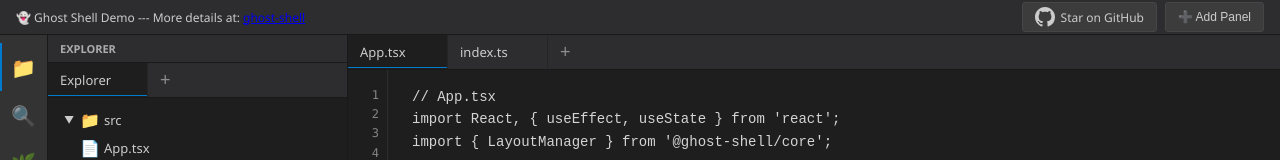
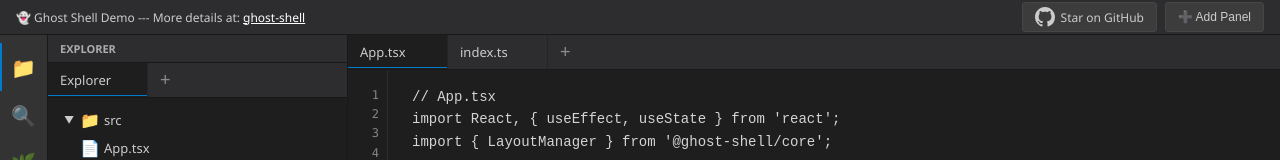
Before and after one commit to andreyantipov/ghost-shell, a React (Vite) app in the folder packages/apps/react-demo/: page / in a window 1280 px wide. Shown: the top 160 px of the page. Built offline with nearby package versions, Linux system fonts and the light colour scheme.

Commit message:
small fix

```diff
--- a/packages/apps/react-demo/src/app/App.css
+++ b/packages/apps/react-demo/src/app/App.css
@@ -1,3 +1,7 @@
+a {
+  color: white;
+}
+
 .app {
   display: flex;
   flex-direction: column;
```
